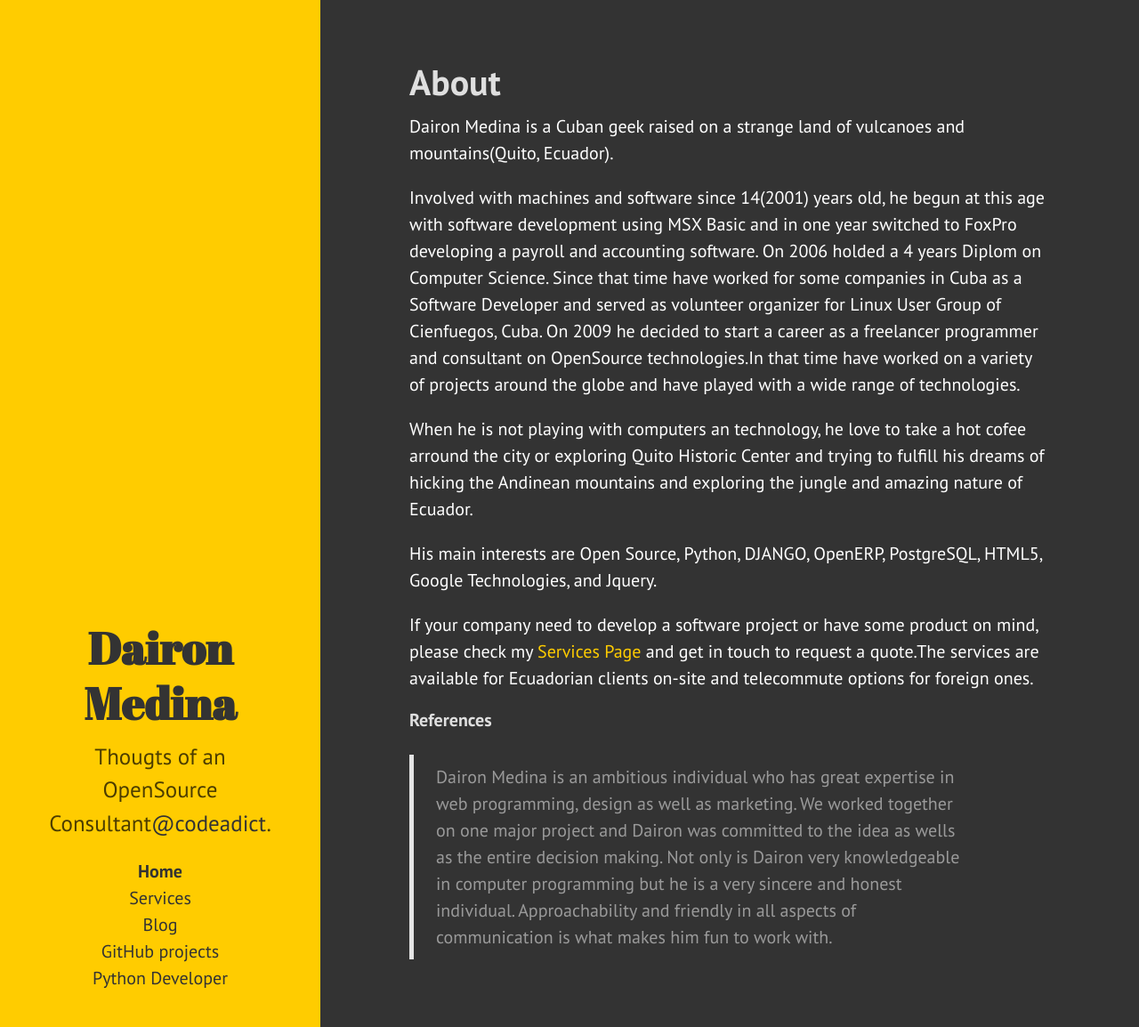
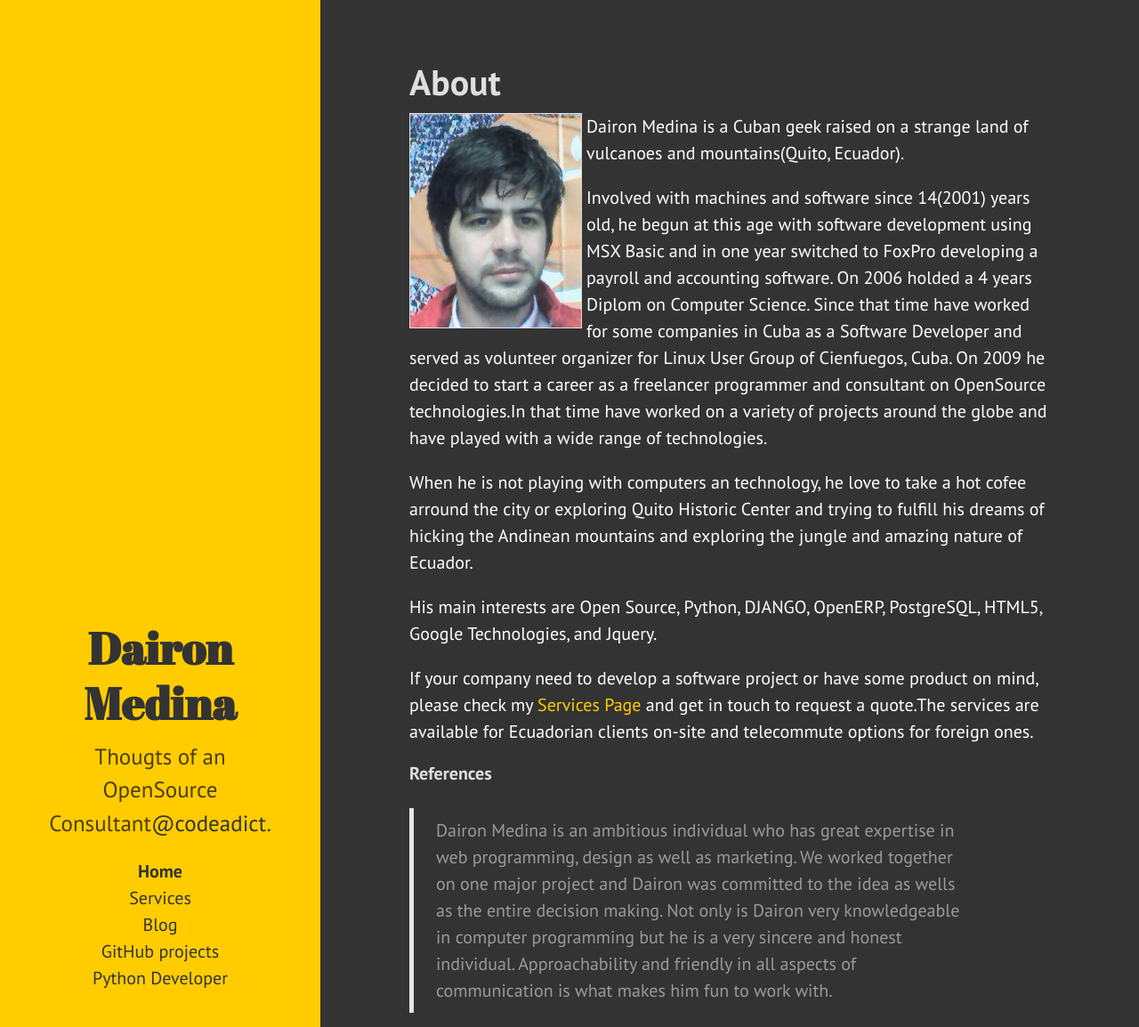
Before and after one commit to codeadict/codeadict.github.com, a Jekyll site: the page built from index.html, in a window 1280 px wide and 1154 px high. Shown: the whole window at 89% size. Built offline with Jekyll 4.4.1, drawn with Linux system fonts in a browser that asks for light colours; nearby versions of some CDN libraries; Markdown is read by kramdown in place of the engine named in the settings; a script that is not in the unit is left out.

Commit message:
adding profile pic

```diff
--- a/css/rjow.css
+++ b/css/rjow.css
@@ -195,13 +195,13 @@ a.dsq-brlink {
 
 #contact textarea:focus, input[type=text]:focus {background:rgba(255,255,255,.35) !important;}
 
-article p img.right{
+.content p img.right{
     float: left;
     margin-right: 5px;
     padding: 2px;
     border: 1px solid #DEDEDE;
 }
-article p .dmpic{
+.content p .dmpic{
     display: block;
     float: left;
     margin-right: 5px;
```
